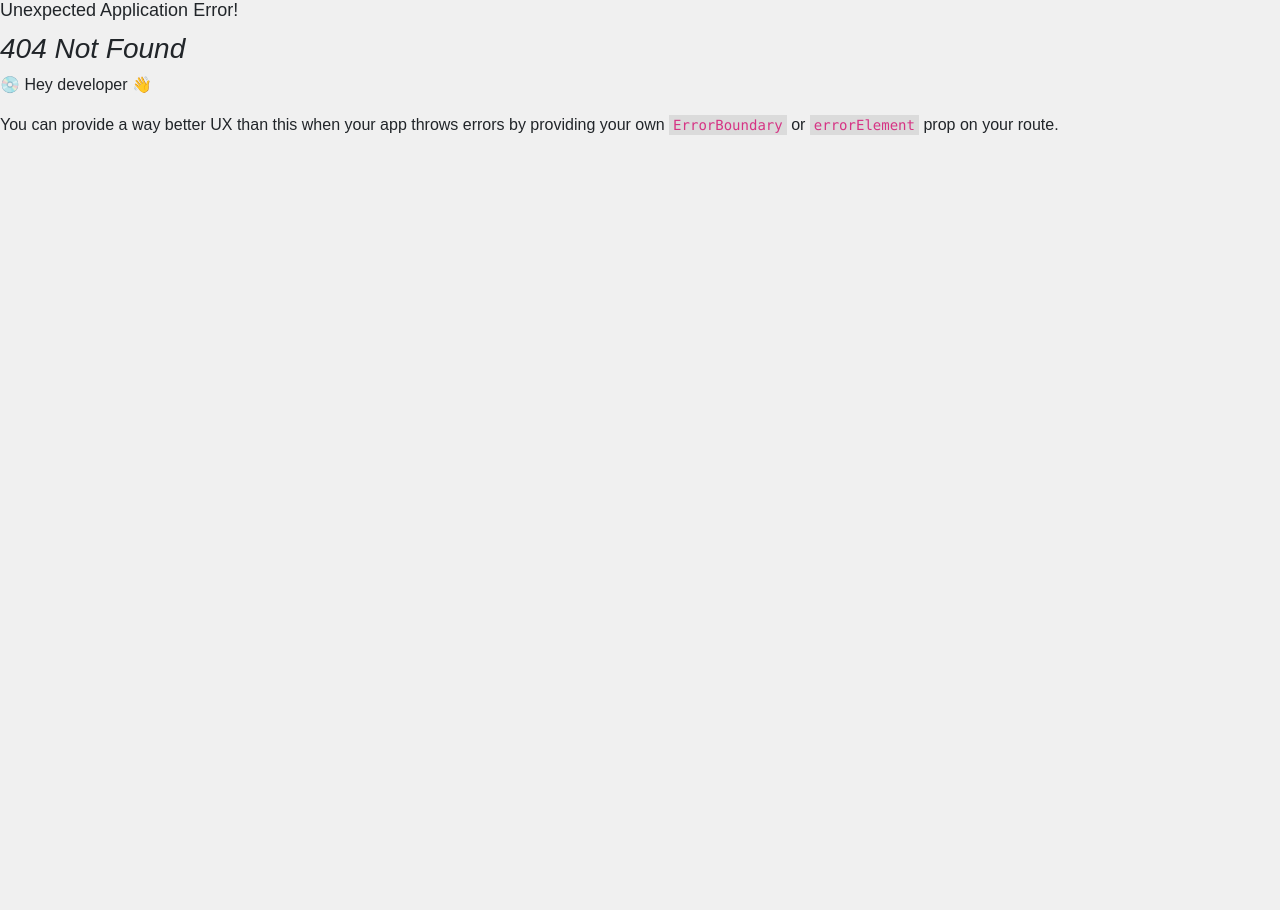
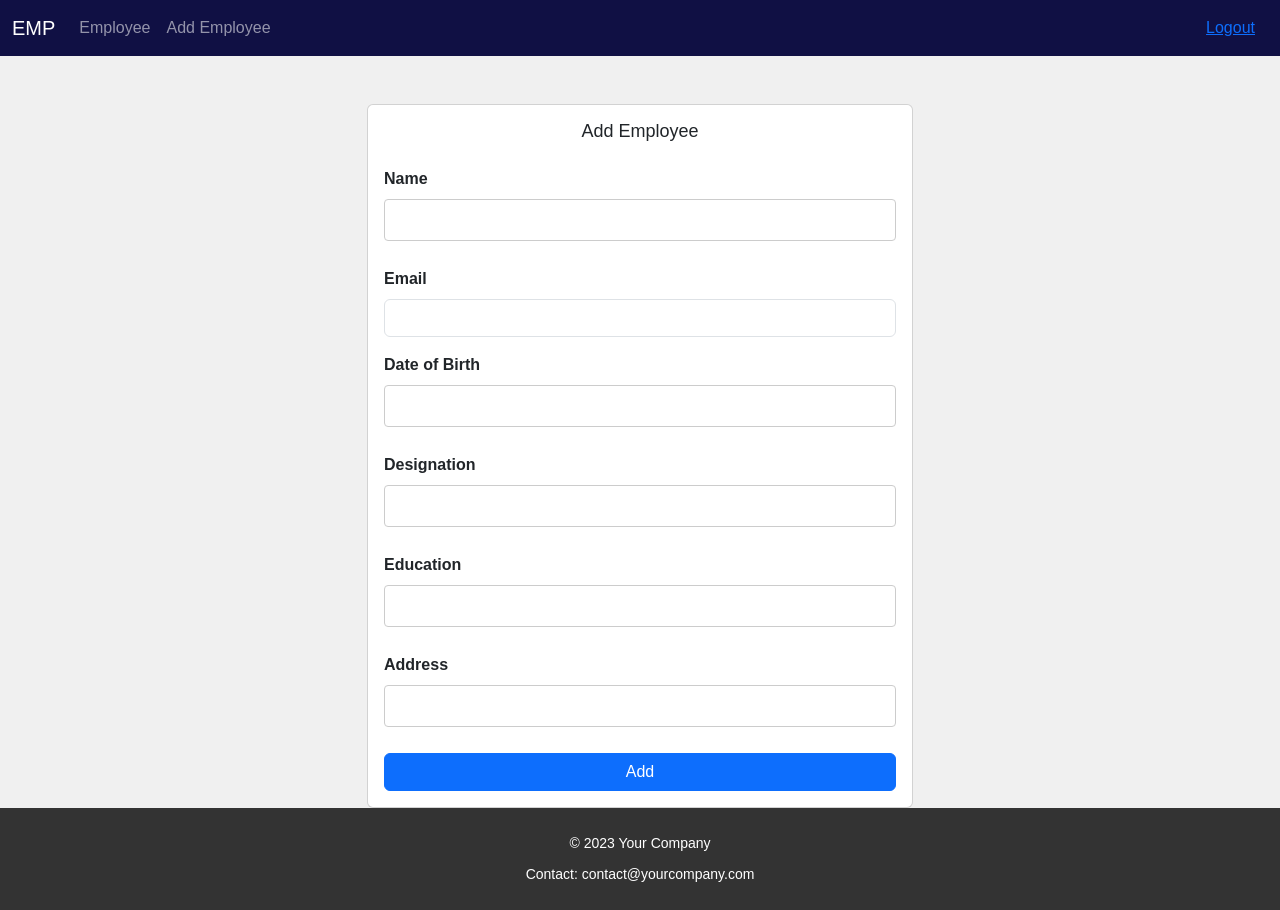
Before and after one commit to v2dev/v2solutions-reactjs-boilerplate, a React app: page /employee/edit/1 in a window 1280 px wide. Before the commit this address had no page. Before the commit the page ends 800 px from the top, so only its background shows below. Built offline with nearby package versions, Linux system fonts and the light colour scheme; no server answers; sample sign-in values are in the browser's storage.

Commit message:
Update as per required for edit part

```diff
--- a/src/App.js
+++ b/src/App.js
@@ -46,6 +46,11 @@ function App() {
           element: <EmployeeFormPage />,
           loader:checkAuthLoader(dispatch)
 
+        },{
+          path: "employee/edit/:id",
+          element: <EmployeeFormPage />,
+          loader:checkAuthLoader(dispatch)
+
         },
         {
           path: "auth",
--- a/src/components/Employee/AddEmployee.jsx
+++ b/src/components/Employee/AddEmployee.jsx
@@ -1,23 +1,20 @@
-import React, { useState } from 'react';
+import React, { useState, useEffect } from 'react';
 import API_ENDPOINTS from "../../configs/apiConfig"
 import useCrudApi from "../../hooks/useCrudApi"
 
 import { connect } from "react-redux"
-import {
-  addEmployee as addEmployeeAction,
-} from "../../redux/employee"; // Import your actions
-import { useDispatch } from "react-redux";
-import { useNavigate } from 'react-router-dom';
+import { addEmployee as addEmployeeAction, updateEmployee as updateEmployeeAction } from "../../redux/employee";
+import { useNavigate, useParams } from 'react-router-dom';
 
 
+const EmployeeForm = ({ addEmployee, updateEmployee, employees }) => {
 
-const EmployeeForm = (props) => {
   const apiEndpoint = API_ENDPOINTS.EMPLOYEES
-  const dispatch = useDispatch();
+  // const dispatch = useDispatch();
   const [successMessage, setSuccessMessage] = useState('');
   const navigate = useNavigate();
-
-  const {  postData } = useCrudApi(apiEndpoint)
+  const { id } = useParams();
+  const { postData, updateData,getData } = useCrudApi(apiEndpoint);
 
   const [employeeData, setEmployeeData] = useState({
     emp_id: '',
@@ -29,14 +26,52 @@ const EmployeeForm = (props) => {
     address: '',
   });
   const [formErrors, setFormErrors] = useState({});
+  const [isEdit, setIsEdit] = useState(false);
+
+  useEffect(() => {
+    if (id) {
+      fetchEmployeeData();
+    }
+  }, [id, employees, navigate]);
+
+  const fetchEmployeeData = async () => {
+    try {
+      const response = await getData(`/${id}`); // Use the API to fetch employee data by ID
+      if (response && !response.error) {
+        const formattedEmployeeData = { ...response };
+        formattedEmployeeData.dob = new Date(response.dob).toISOString().split('T')[0]; // Format the date here
+        setEmployeeData(formattedEmployeeData);
+        setIsEdit(true); // Set the form as in "edit" mode
+      } else {
+        // Handle when the employee with the given 'id' is not found
+        // navigate('/'); // Redirect to the list page or show an error page
+      }
+    } catch (error) {
+      // Handle the API request error
+      console.error("Error fetching employee data:", error);
+      // navigate('/'); // Redirect to the list page or show an error page
+    }
+  };
+  const handleInputChange = (e) => {
+    const { name, value } = e.target;
+
+    setEmployeeData({ ...employeeData, [name]: value });
+    if (name === 'dob') {
+
+      const dateRegex = /^\d{4}-\d{2}-\d{2}$/;
+      if (!value.match(dateRegex)) {
+        setFormErrors({ ...formErrors, [name]: 'Invalid date format. Use YYYY-MM-DD' });
+      } else {
+        setFormErrors({ ...formErrors, [name]: '' });
+      }
+    } else {
+      setFormErrors({ ...formErrors, [name]: '' });
+    }
 
 
-  const handleInputChange = (e) => {
-    const { name, value } = e.target;
-    setEmployeeData({ ...employeeData, [name]: value });
-    setFormErrors({ ...formErrors, [name]: "" });
+    setFormErrors({ ...formErrors, [name]: '' });
+  };
 
-  };
 
   const validateForm = () => {
     const errors = {};
@@ -62,33 +97,44 @@ const EmployeeForm = (props) => {
       errors.address = "Address is required";
     }
 
+    const dateRegex = /^\d{4}-\d{2}-\d{2}$/;
+    if (!employeeData.dob.match(dateRegex)) {
+      errors.dob = 'Invalid date format. Use YYYY-MM-DD';
+    }
+
     setFormErrors(errors);
     return Object.keys(errors).length === 0; // If no errors, the form is valid
   };
 
-  const handleSubmit = async  (e) => {
+  const handleSubmit = async (e) => {
+    e.preventDefault();
 
-    e.preventDefault();
     if (validateForm()) {
       try {
+        let response;
+        if (isEdit) {
+          response = await updateData(`${id}`,employeeData);
+          updateEmployee(response.data);
+        } else {
+          response = await postData(employeeData);
+          addEmployee(response.data);
+        }
 
-        const response = await postData(employeeData)
-        console.log(response.data);
-        if (response.data.employee) {
-          dispatch(addEmployeeAction(response.data));
-          setSuccessMessage('Employee added successfully!');
-          setTimeout(() => {
-            setSuccessMessage('');
-            navigate("/"); // Redirect after successful login
-          }, 5000); // Redirect after 3 seconds
-        } else {
+        setEmployeeData({
+          emp_id: '',
+          name: '',
+          email: '',
+          dob: '',
+          designation: '',
+          education: '',
+          address: '',
+        });
 
-          console.error('Failed to add employee');
-
-        }
+        // Show success message and redirect after adding/editing the employee
+        navigate('/', { state: { successMessage: 'Employee added/updated successfully' } });
       } catch (error) {
-        console.error('Error adding employee:', error);
-
+        console.error('Error adding/updating employee:', error);
+        // Handle error scenarios, e.g., show an error message
       }
     }
   };
@@ -100,9 +146,9 @@ const EmployeeForm = (props) => {
         <div className="col-md-6">
           <div className="card">
             <div className="card-body">
-              <h2 className="text-center mb-4">Employee Form</h2>
+              <h2 className="text-center mb-4">{isEdit ? 'Edit Employee' : 'Add Employee'}</h2>
               <form onSubmit={handleSubmit}>
-              {successMessage && <div className="alert alert-success">{successMessage}</div>}
+                {successMessage && <div className="alert alert-success">{successMessage}</div>}
 
                 <div className="mb-3">
                   <label htmlFor="name" className="form-label">Name</label>
@@ -134,7 +180,7 @@ const EmployeeForm = (props) => {
                 <div className="mb-3">
                   <label htmlFor="dob" className="form-label">Date of Birth</label>
                   <input
-                    type="date"
+                    type="text"
                     className={`form-control ${formErrors.dob ? "is-invalid" : ""}`}
                     id="dob"
                     name="dob"
@@ -184,7 +230,9 @@ const EmployeeForm = (props) => {
 
                 </div>
 
-                <button type="submit" className="btn btn-primary">Submit</button>
+                <button type="submit" className="btn btn-primary" onClick={handleSubmit}>
+                {isEdit ? 'Update' : 'Add'}
+              </button>
               </form>
             </div>
           </div>
@@ -200,5 +248,6 @@ const mapStateToProps = (state) => ({
 })
 const mapDispatchToProps = {
   addEmployee: addEmployeeAction,
+  updateEmployee: updateEmployeeAction,
 };
 export default connect(mapStateToProps, mapDispatchToProps)(EmployeeForm);
--- a/src/components/Employee/EmployeeList.jsx
+++ b/src/components/Employee/EmployeeList.jsx
@@ -1,5 +1,5 @@
 import React, { useEffect, useState } from 'react';
-import { Link } from 'react-router-dom';
+import { Link , useLocation} from 'react-router-dom';
 import API_ENDPOINTS from "../../configs/apiConfig"
 import useCrudApi from "../../hooks/useCrudApi"
 
@@ -7,10 +7,20 @@ const EmployeeList = () => {
   const apiEndpoint = API_ENDPOINTS.EMPLOYEES
   const {  fetchData } = useCrudApi(apiEndpoint)
   const [employees, setEmployees] = useState([]);
+  const location = useLocation();
+  const [successMessage, setSuccessMessage] = useState(location.state && location.state.successMessage);
 
   useEffect(() => {
     fetchEmpData();
-  }, []);
+    const timer = setTimeout(() => {
+      setSuccessMessage('');
+    }, 5000);
+
+    return () => {
+      clearTimeout(timer); // Clear the timer on component unmount
+    };
+
+  }, [successMessage]);
 
   const fetchEmpData = async () => {
 
@@ -44,7 +54,13 @@ const EmployeeList = () => {
         <div className="col-md-12">
           <h2 className='text-center'><strong> Employee Managment </strong></h2>
           <div className="card">
+
             <div className="card-body">
+              {successMessage && ( // Conditionally render the success message
+                <div className="alert alert-success">
+                  {successMessage}
+                </div>
+              )}
               <div className="mb-3">
                 <input
                   type="text"
@@ -76,7 +92,7 @@ const EmployeeList = () => {
                       <td>{employee.education}</td>
                       {/* <td>{employee.address}</td> */}
                       <td>
-                        <Link  className="btn btn-primary m-1" to={`/edit-employee/${employee._id}`}>Edit</Link>
+                        <Link  className="btn btn-primary m-1" to={`/employee/edit/${employee._id}`}>Edit</Link>
                         <button  className="btn btn-danger" >Delete</button>
                       </td>
                     </tr>
--- a/src/hooks/useCrudApi.js
+++ b/src/hooks/useCrudApi.js
@@ -33,6 +33,21 @@ const useCrudApi = (apiEndpoint) => {
     }
   }
 
+  const getData = async (param) => {
+    setIsLoading(true)
+    setError(null)
+
+    try {
+
+      const response = await axios.get(API_BASE_URL + apiEndpoint + param)
+      return response.data
+    } catch (error) {
+      setError(error)
+    }
+
+    setIsLoading(false)
+  }
+
   const updateData = async (itemId, updatedData) => {
     try {
       const response = await axios.put(
@@ -59,7 +74,7 @@ const useCrudApi = (apiEndpoint) => {
   //   fetchData();
   // }, [apiEndpoint]); // Fetch data when the component mounts or apiEndpoint changes
 
-  return { isLoading, error, fetchData, postData, updateData, deleteData }
+  return { isLoading, error, fetchData, postData, updateData, deleteData,getData }
 }
 
 export default useCrudApi
```
